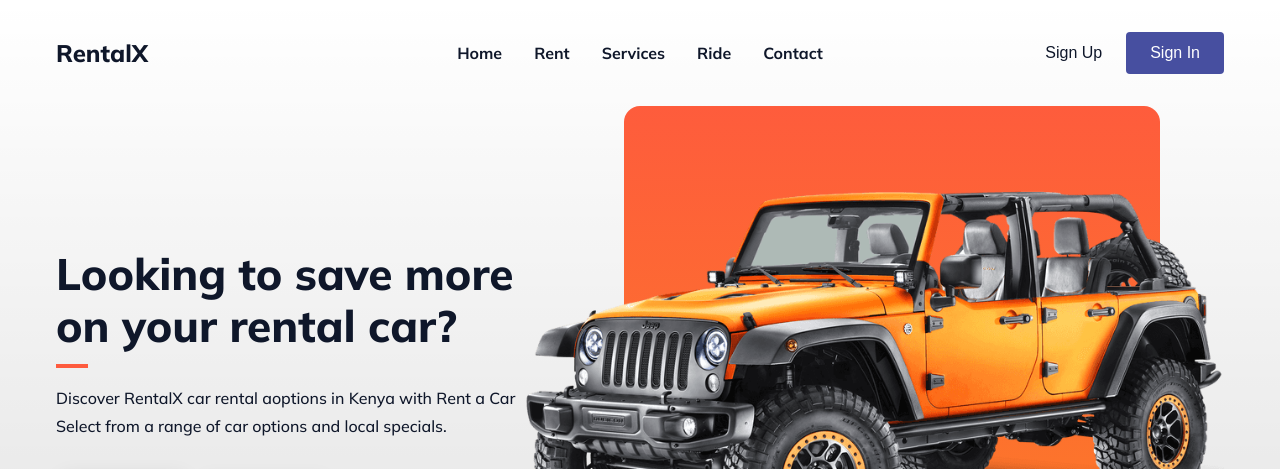
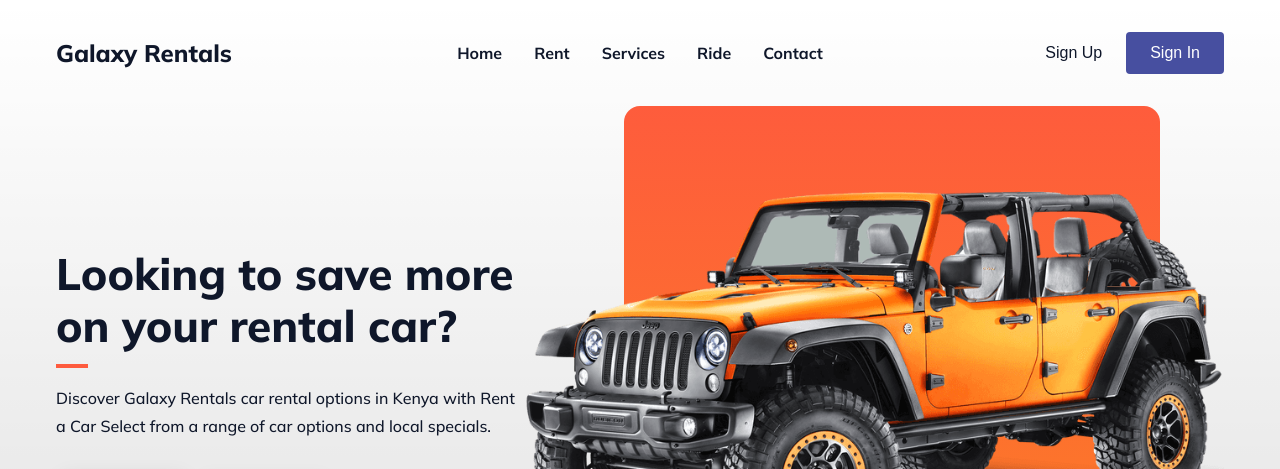
Before and after one commit to Kariuki11/Car-Rental, a plain HTML site: page index.html in a window 1280 px wide. Shown: the top 469 px of the page. Drawn offline with nearby package versions, Linux system fonts and the light colour scheme.

Commit message:
New changes

```diff
--- a/index.html
+++ b/index.html
@@ -8,14 +8,14 @@
       rel="stylesheet"
     />
     <link rel="stylesheet" href="styles.css" />
-    <title>Kariuki Kenn | Simple RentalX</title>
+    <title>Kariuki Kenn | Simple Galaxy Rentals</title>
   </head>
   <body>
     <header>
       <nav>
         <div class="nav__header">
           <div class="nav__logo">
-            <a href="#">RentalX</a>
+            <a href="#">Galaxy Rentals</a>
           </div>
           <div class="nav__menu__btn" id="menu-btn">
             <i class="ri-menu-line"></i>
@@ -46,7 +46,7 @@
         <div class="header__content">
           <h1>Looking to save more on your rental car?</h1>
           <p>
-            Discover RentalX car rental aoptions in Kenya with Rent a Car Select
+            Discover Galaxy Rentals car rental options in Kenya with Rent a Car Select
             from a range of car options and local specials.
           </p>
           <div class="header__links">
@@ -173,14 +173,14 @@
     <section class="section__container download__container" id="contact">
       <div class="download__grid">
         <div class="download__content">
-          <h2 class="section__header">Download the free RentalX app</h2>
+          <h2 class="section__header">Download the free Galaxy Rentals app</h2>
           <p>
-            Download the RentalX app to manage your bookings, find exclusive
+            Download the Galaxy Rentals app to manage your bookings, find exclusive
             deals, and access 24/7 support, all from your mobile device.
           </p>
           <div class="download__links">
             <a href="#">
-              <img src="assets/store.jpg" alt="app store" />
+              <img src="assets/apple.png" alt="app store" />
             </a>
             <a href="#">
               <img src="assets/play.png" alt="play" />
@@ -188,7 +188,7 @@
           </div>
         </div>
         <div class="download__image">
-          <img src="assets/download.png" alt="download" />
+          <img src="assets/download (1).png" alt="download" />
         </div>
       </div>
     </section>
@@ -209,7 +209,7 @@
         <div class="footer__col">
           <h4>About RentalX</h4>
           <ul class="footer__links">
-            <li><a href="#">Why RentalX</a></li>
+            <li><a href="#">Why Galaxy Rentals?</a></li>
             <li><a href="#">Our Story</a></li>
             <li><a href="#">Investors</a></li>
             <li><a href="#">Press Centers</a></li>
@@ -239,8 +239,8 @@
         </div>
       </div>
       <div class="section__container footer__bar">
-        <h4>RentalX</h4>
-        <p>Copyright © 2024 Web Design Mastery. All rights reserved.</p>
+        <h4>Galaxy Rentals</h4>
+        <p>Copyright © 2024 Kariuki Kenn. All rights reserved.</p>
         <ul class="footer__socials">
           <li>
             <a href="#"><i class="ri-facebook-fill"></i></a>
```
